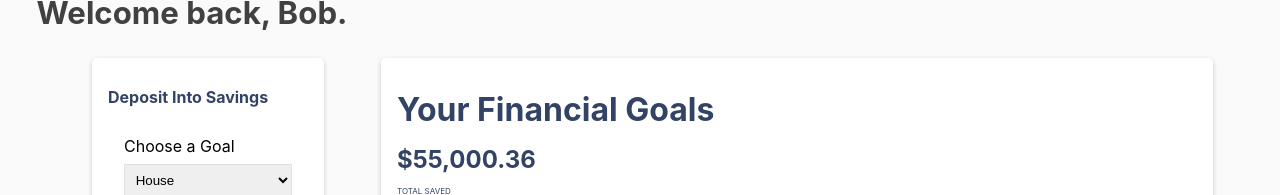
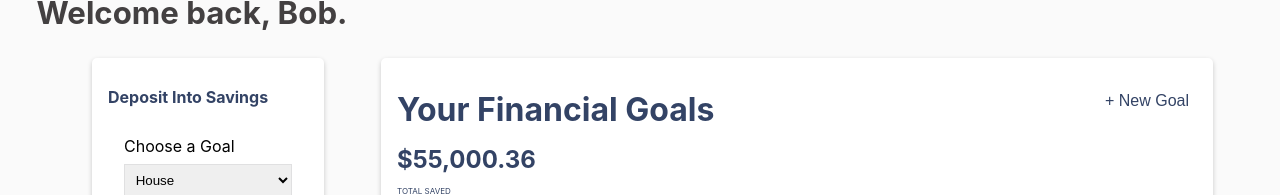
Before and after one commit to RGBreijo/SpyGlass, a React (Create React App) app in the folder spy_glass_frontend-app/: page / in a window 1280 px wide. Shown: the top 195 px of the page. Built offline with nearby package versions, Linux system fonts and the light colour scheme.

Commit message:
added new goal input in goal container

```diff
--- a/spy_glass_frontend-app/src/components/goalContainerComponent/GoalContainer.css
+++ b/spy_glass_frontend-app/src/components/goalContainerComponent/GoalContainer.css
@@ -54,6 +54,23 @@
     color: #334365;
 }
 
+.mainGoalContainerHeader
+{
+    display: flex;
+    justify-content: space-between;
+    align-items: center;
+}
+
+.mainGoalContainerHeader input
+{
+    cursor: pointer;
+    color: #334365;
+    padding: 0.5em;
+    font-size: 1em;
+    border: none;
+
+    background-color: white;
+}
 
  @media only screen and (max-width: 1500px) {
     .goalContainer
--- a/spy_glass_frontend-app/src/components/goalContainerComponent/GoalContainer.js
+++ b/spy_glass_frontend-app/src/components/goalContainerComponent/GoalContainer.js
@@ -8,8 +8,10 @@ const GoalContainer = (props) =>
 
             <div class="mainGoalContent">
                 <div>
-                    <div>
+                    <div className="mainGoalContainerHeader">
                         <h2 id="yourGoal">Your Financial Goals</h2>
+                        <input type="button" value="+ New Goal" />
+
                     </div>
 
                     <div id="totalSavedContainer">
--- a/spy_glass_frontend-app/src/components/goalDetailInfoContainer/GoalDetailInfoContainer.css
+++ b/spy_glass_frontend-app/src/components/goalDetailInfoContainer/GoalDetailInfoContainer.css
@@ -51,7 +51,6 @@ table
 
 .goalDetailTableHeader th
 {
-    /* position:absolute; */
     background-color: #F2F1F1;
 }
 
```
